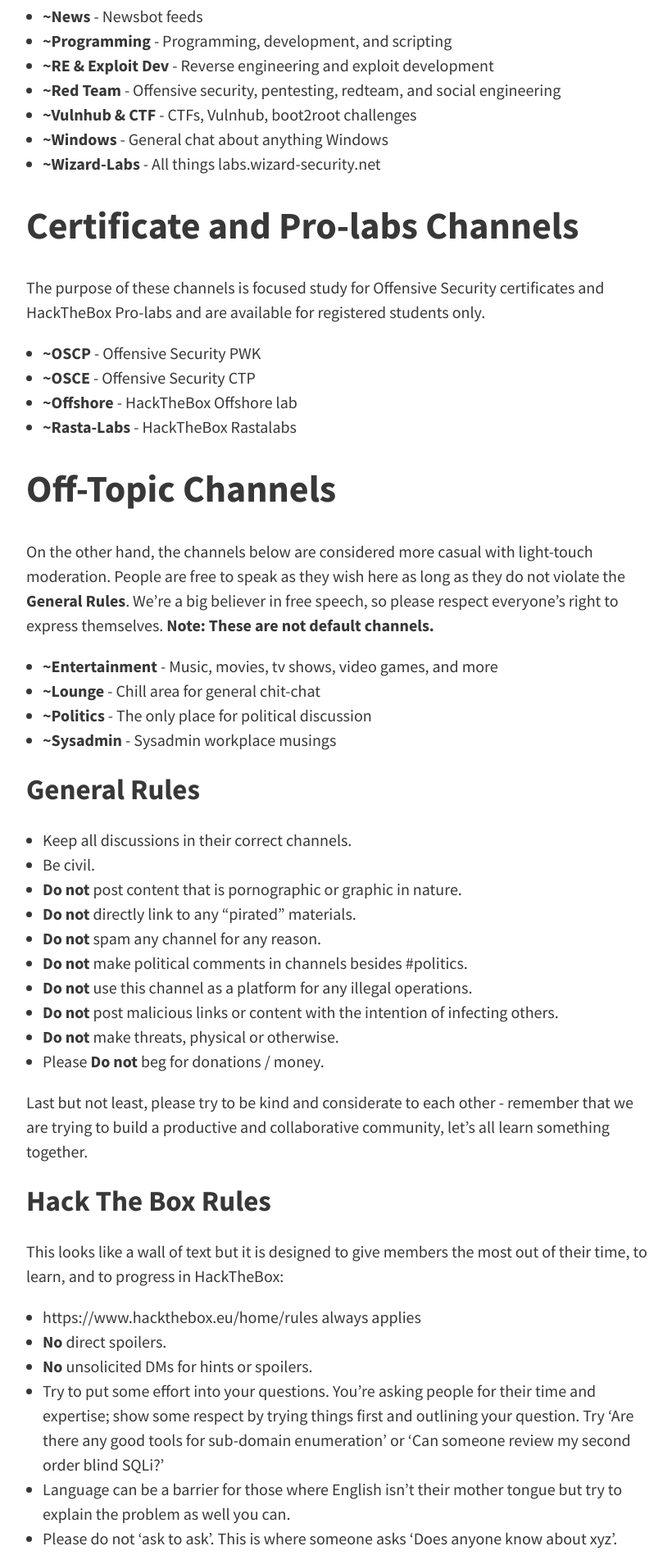
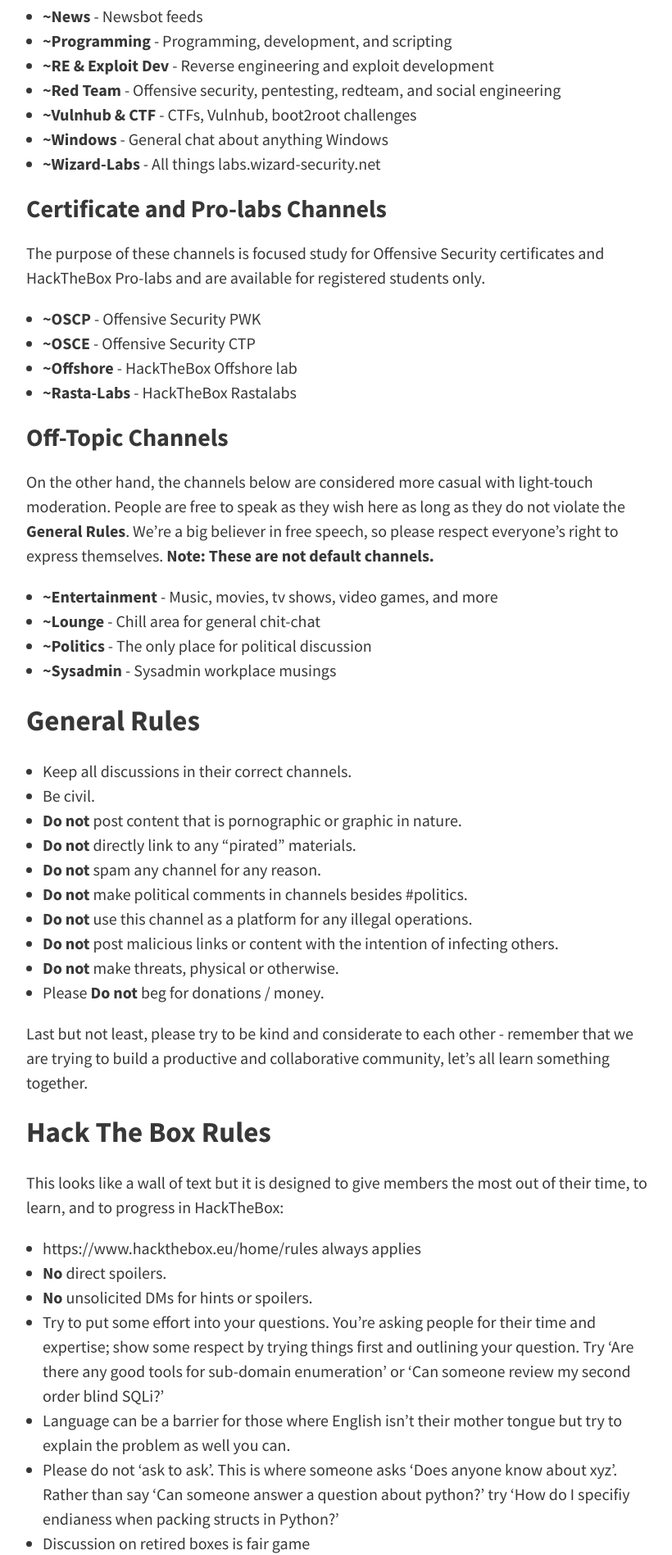
Before and after one commit to NetSec-Focus/netsec-focus.github.io, a Jekyll site: the page built from pages/10_guidelines.md, in a window 1280 px wide. Shown: the part 950-2847 px from the top of the page at 82% size, without its empty margins (224-1044 px from the left). Built offline with Jekyll 4.4.1, drawn with Linux system fonts in a browser that asks for light colours.

```diff
--- a/pages/10_guidelines.md
+++ b/pages/10_guidelines.md
@@ -30,7 +30,7 @@ In the following channels: please refrain from posting memes, inappropriate cont
 * **~Windows** - General chat about anything Windows
 * **~Wizard-Labs** - All things labs.wizard-security.net
 
-# Certificate and Pro-labs Channels
+### Certificate and Pro-labs Channels
 
 The purpose of these channels is focused study for Offensive Security certificates and HackTheBox Pro-labs and are available for registered students only.
 * **~OSCP** - Offensive Security PWK
@@ -38,7 +38,7 @@ The purpose of these channels is focused study for Offensive Security certificat
 * **~Offshore** - HackTheBox Offshore lab
 * **~Rasta-Labs** - HackTheBox Rastalabs
 
-# Off-Topic Channels
+### Off-Topic Channels
 
 On the other hand, the channels below are considered more casual with light-touch moderation. People are free to speak as they wish here as long as they do not violate the **General Rules**. We're a big believer in free speech, so please respect everyone's right to express themselves. **Note: These are not default channels.**
 
```
